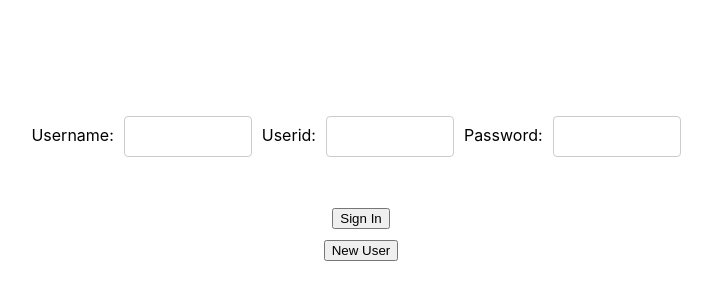
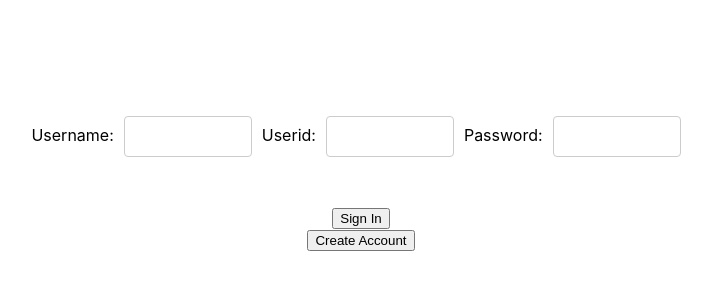
Before and after one commit to DieZombie96/17135_Team1, a React (Create React App) app in the folder front-end/: page / in a window 1280 px wide. Shown: the part 192-492 px from the top of the page, without its empty margins (279-991 px from the left). Built offline with nearby package versions, Linux system fonts and the light colour scheme.

Commit message:
create account

```diff
--- a/front-end/src/Forms.js
+++ b/front-end/src/Forms.js
@@ -11,6 +11,37 @@ function Form(props) {
         const name = event.target.name;
         const value = event.target.value;
         setInputs(values => ({ ...values, [name]: value }))
+    }
+
+    const newUser = async (event) => {
+        event.preventDefault();
+        // alert(JSON.stringify(inputs));
+
+        const requestOptions = {
+            method: "GET"
+        }
+
+        await fetch("/login/", {
+            method: "POST",
+            headers: { "Content-Type": "application/json" },
+            //mode: "cors",
+            body: JSON.stringify({ 'username': inputs.username, 'userid': inputs.userid, 'password': inputs.password })
+        })
+
+        await fetch("/createAccount/", requestOptions)
+        .then(response => response.json())
+        .then(createAuthentication);
+    }
+
+    const createAuthentication = (data) => {
+        if (data.response === "Success") {
+
+            // navigate("/projects")
+            navigate("/join")
+        }
+        else {
+            alert(data.response)
+        }
     }
 
     const handleSubmit = async (event) => {
@@ -79,6 +110,9 @@ function Form(props) {
             <div>
                 <input type="submit" value={props.name} />
             </div>
+            <div>
+                <button type="button" onClick={newUser}>Create Account</button>
+            </div>
         </ form>
     )
 }
--- a/front-end/src/login.js
+++ b/front-end/src/login.js
@@ -23,9 +23,9 @@ function Login() {
         return (
             <div >
                 <Form name="Sign In" />
-                <div style={{ margin: 10 }}>
+                {/* <div style={{ margin: 10 }}>
                     <Button name="New User" onClick={handleClick} />
-                </div>
+                </div> */}
             </div>
         )
     }
```
Also changed, not shown: 1 other file (tests, documents, lock files or other folders).
